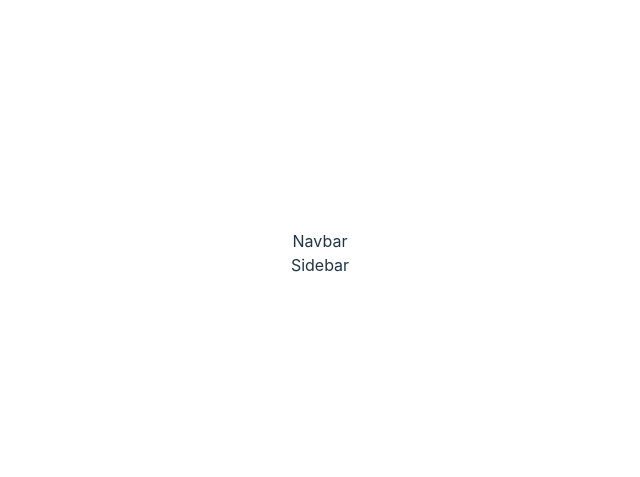
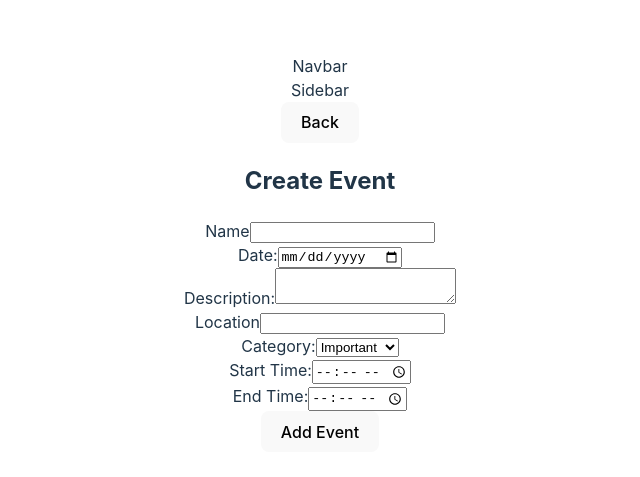
Before and after one commit to Marv0912/event-planner-client, a React (Vite) app in the folder event-planner-client/: page /create in a window 1280 px wide. Shown: the part 147-624 px from the top of the page, without its empty margins (320-960 px from the left). Built offline with nearby package versions, Linux system fonts and the light colour scheme; the HTML template or start-up script is replaced by a standard one.

Commit message:
create form structure

```diff
--- a/event-planner-client/src/pages/CreateEvent.jsx
+++ b/event-planner-client/src/pages/CreateEvent.jsx
@@ -1,11 +1,117 @@
-
+import { useState } from 'react'
+import { Link, useNavigate } from 'react-router-dom'
+import axios from 'axios'
 
 const CreateEvent = () => {
-  return (
-    <div>
 
-    </div>
-  );
+    // set one state for the whole data structure
+    const [formData, setFormData] = useState({
+        name: '',
+        category: 'Important',
+        date: '',
+        startTime: '',
+        endTime: '',
+        location: '',
+        description: '',
+    });
+    const navigate = useNavigate();
+    const handleInputChange = (e) => {
+        // destructure to get name and value of field
+        const { name, value } = e.target;
+        setFormData((formData) => ({
+            //spread operator to get data from useState
+            ...formData,
+            [name]: value
+        }))
+    }
+    const handleSubmit = (e) => {
+        e.preventDefault();
+
+        axios.post('url', formData)
+            .then((response) => {
+                console.log('Event added: ', response.data);
+            })
+            .catch((error) => {
+                console.error('Error: ', error);
+            })
+
+            navigate('/')
+    }
+
+    return (
+        <div>
+            <Link to={"/"}>
+                <button>Back</button>
+            </Link>
+
+            <h2>Create Event</h2>
+            <form onSubmit={handleSubmit}>
+                <div>
+                    <label>Name</label>
+                    <input
+                        type="text"
+                        value={formData.name}
+                        onChange={handleInputChange}
+                        required
+                    />
+                </div>
+                <div>
+                    <label>Date:</label>
+                    <input
+                        type="date"
+                        value={formData.date}
+                        onChange={handleInputChange}
+                    />
+                </div>
+                <div>
+                    <label>Description:</label>
+                    <textarea
+                        value={formData.description}
+                        onChange={handleInputChange}
+                    ></textarea>
+                </div>
+                <div>
+                    <label>Location</label>
+                    <input
+                        type="text"
+                        value={formData.location}
+                        onChange={handleInputChange}
+                        required
+                    />
+                </div>
+                <div>
+                    <label>Category:</label>
+                    <select value={formData.category} onChange={handleInputChange}>
+                        <option value="Important">Important</option>
+                        <option value="Family">Family</option>
+                        <option value="Work">Work</option>
+                        <option value="Free-Time">Free-Time</option>
+                        <option value="Other">Other</option>
+                    </select>
+                </div>
+                <div>
+                    <label>Start Time:</label>
+                    <input
+                        //VERIFY TYPE
+                        type="time"
+                        value={formData.startTime}
+                        onChange={handleInputChange}
+                    />
+                </div>
+                <div>
+                    <label>End Time:</label>
+                    <input
+                        //VERIFY TYPE
+                        type="time"
+                        value={formData.endTime}
+                        onChange={handleInputChange}
+                    />
+                </div>
+
+                <button type="submit">Add Event</button>
+            </form>
+        </div>
+    );
 }
 
 export default CreateEvent;
```
